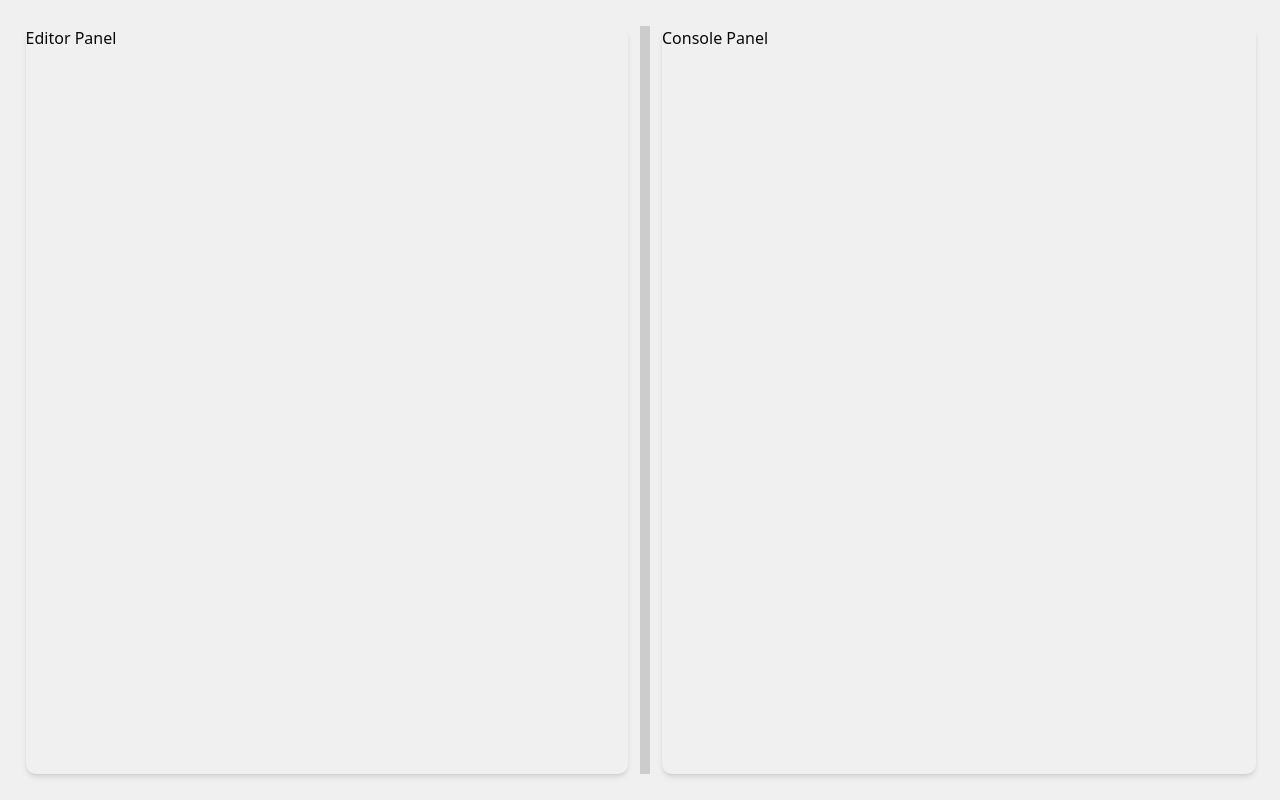
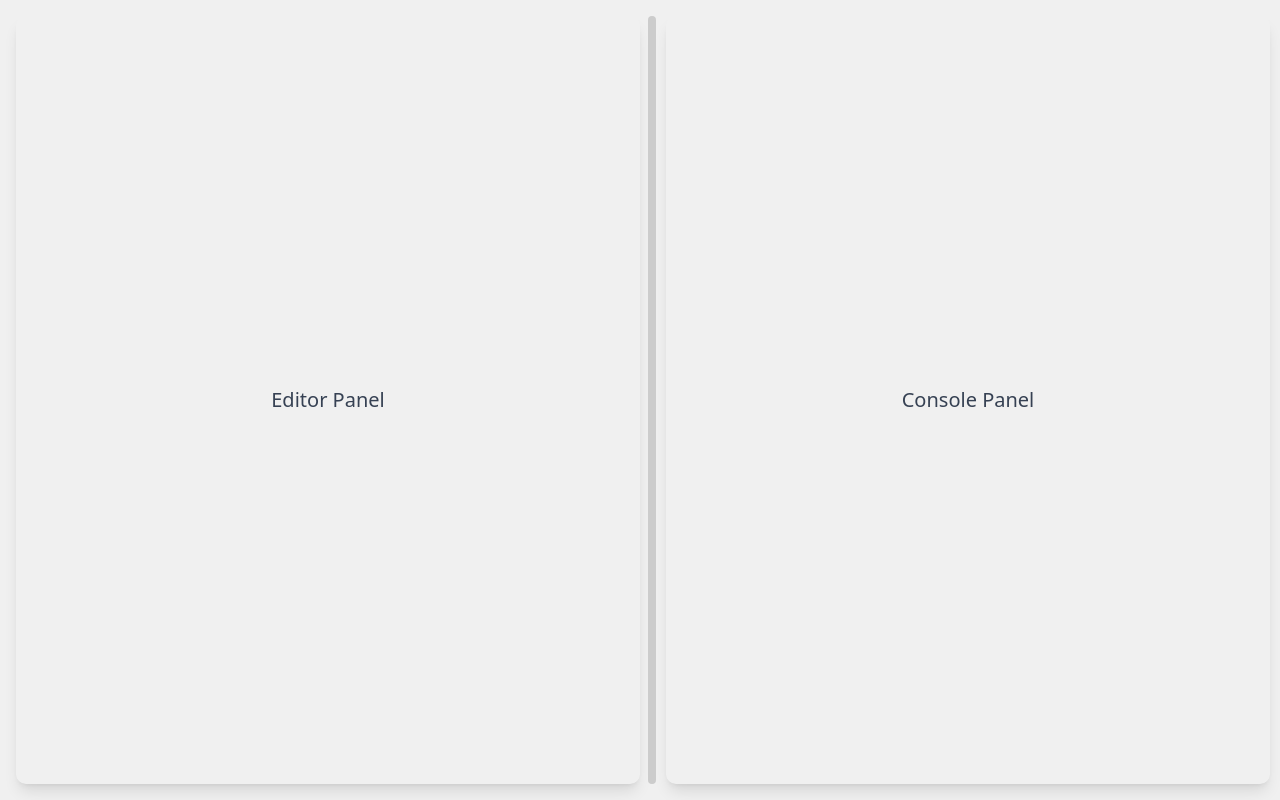
Before and after one commit to Virabyan99/my-js-editor, a Next.js app: page / in a window 1280 px wide. Built offline with nearby package versions, Linux system fonts and the light colour scheme.

Commit message:
Lesson 3 completed

```diff
--- a/components/EditorLayout.tsx
+++ b/components/EditorLayout.tsx
@@ -2,17 +2,16 @@
 // components/EditorLayout.tsx
 import React, { useState, useEffect } from 'react';
 import { get, set } from 'idb-keyval';
+import { motion } from 'framer-motion';
 
 const EditorLayout: React.FC = () => {
-  // State for split percentage (default to 50 for equal sizes)
   const [splitPercentage, setSplitPercentage] = useState(50);
-  // State to detect mobile view
   const [isMobile, setIsMobile] = useState(false);
 
-  // Detect mobile view based on screen width
+  // Detect mobile view
   useEffect(() => {
     const handleResize = () => {
-      setIsMobile(window.innerWidth < 768); // Tailwind's md breakpoint
+      setIsMobile(window.innerWidth < 768);
     };
     handleResize();
     window.addEventListener('resize', handleResize);
@@ -26,12 +25,12 @@ const EditorLayout: React.FC = () => {
       if (savedValue) {
         setSplitPercentage(savedValue);
       } else {
-        setSplitPercentage(50); // Default to equal sizes
+        setSplitPercentage(50); // Default value
       }
     });
   }, [isMobile]);
 
-  // Handle dragging for resizing panels
+  // Handle panel resizing
   const handleDrag = (e: MouseEvent) => {
     if (isMobile) {
       const totalHeight = window.innerHeight;
@@ -50,7 +49,6 @@ const EditorLayout: React.FC = () => {
     }
   };
 
-  // Start dragging on divider click
   const startDragging = (e: React.MouseEvent<HTMLDivElement>) => {
     e.preventDefault();
     document.addEventListener('mousemove', handleDrag as EventListener);
@@ -61,40 +59,45 @@ const EditorLayout: React.FC = () => {
 
   return (
     <div
-      className="h-screen bg-gray-200 p-[2vw]"
+      className="h-screen p-4 gap-2 w-screen"
       style={{
         display: 'grid',
-        // Desktop: horizontal layout; Mobile: vertical layout
-        gridTemplateColumns: isMobile
-          ? '100%'
-          : `${splitPercentage}% 2px ${100 - splitPercentage}%`,
-        gridTemplateRows: isMobile
-          ? `${splitPercentage}% 2px ${100 - splitPercentage}%`
-          : '100%',
-        backgroundColor: 'var(--background)'
+        gridTemplateColumns: isMobile ? '100%' : `${splitPercentage}% 2px ${100 - splitPercentage}%`,
+        gridTemplateRows: isMobile ? `${splitPercentage}% 2px ${100 - splitPercentage}%` : '100%',
+        backgroundColor: 'var(--background)',
       }}
     >
       {/* Editor Panel */}
-      <div className="rounded-lg shadow-md overflow-auto mr-3"
+      <motion.div
+        className="rounded-lg shadow-lg p-4 flex justify-center items-center"
         style={{ backgroundColor: 'var(--panel-bg)' }}
+        initial={{ opacity: 0, x: -50 }}
+        animate={{ opacity: 1, x: 0 }}
+        transition={{ duration: 0.5 }}
       >
-        Editor Panel
-      </div>
+        <div className="text-xl text-gray-700">Editor Panel</div>
+      </motion.div>
 
       {/* Divider */}
       <div
-        className={` w-2.5  ${
-          isMobile ? 'cursor-row-resize' : 'cursor-col-resize'
-        }`}
-        style={{ backgroundColor: 'var(--divider)' }}
+        className={`w-2 ${isMobile ? 'cursor-row-resize' : 'cursor-col-resize'}`}
+        style={{
+          backgroundColor: 'var(--divider)',
+          borderRadius: '4px',
+        }}
         onMouseDown={startDragging}
       />
 
       {/* Console Panel */}
-      <div className=" rounded-lg shadow-md overflow-auto ml-5"
-      style={{ backgroundColor: 'var(--panel-bg)' }}>
-        Console Panel
-      </div>
+      <motion.div
+        className="rounded-lg shadow-lg p-4 flex justify-center items-center ml-2 mr-3"
+        style={{ backgroundColor: 'var(--panel-bg)' }}
+        initial={{ opacity: 0, x: 50 }}
+        animate={{ opacity: 1, x: 0 }}
+        transition={{ duration: 0.5 }}
+      >
+        <div className="text-xl text-gray-700">Console Panel</div>
+      </motion.div>
     </div>
   );
 };
```
